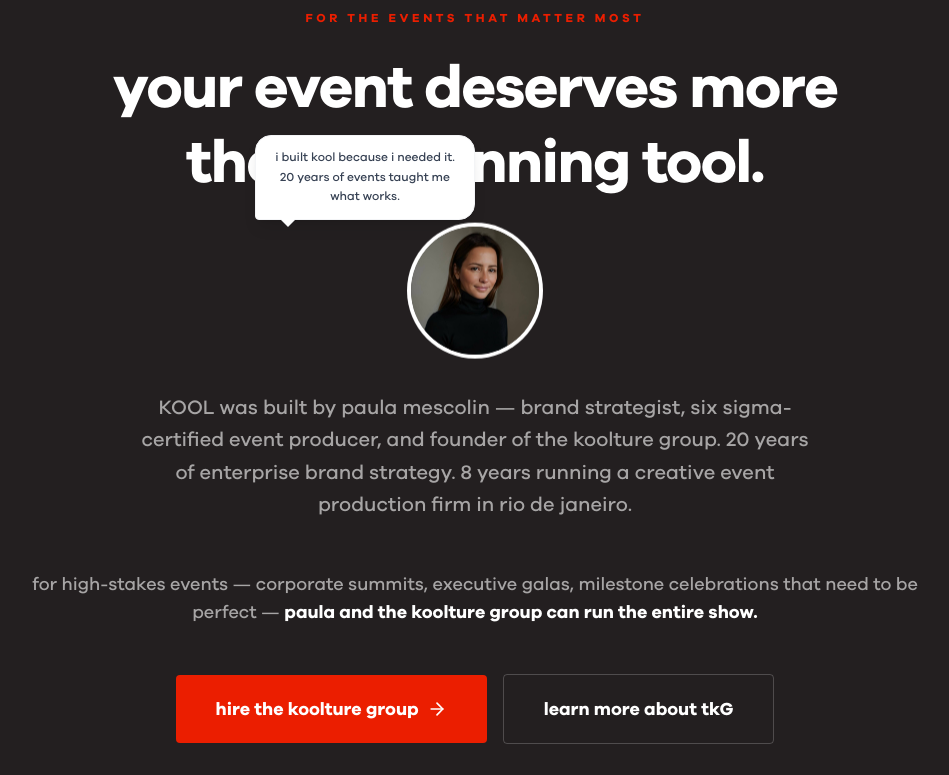
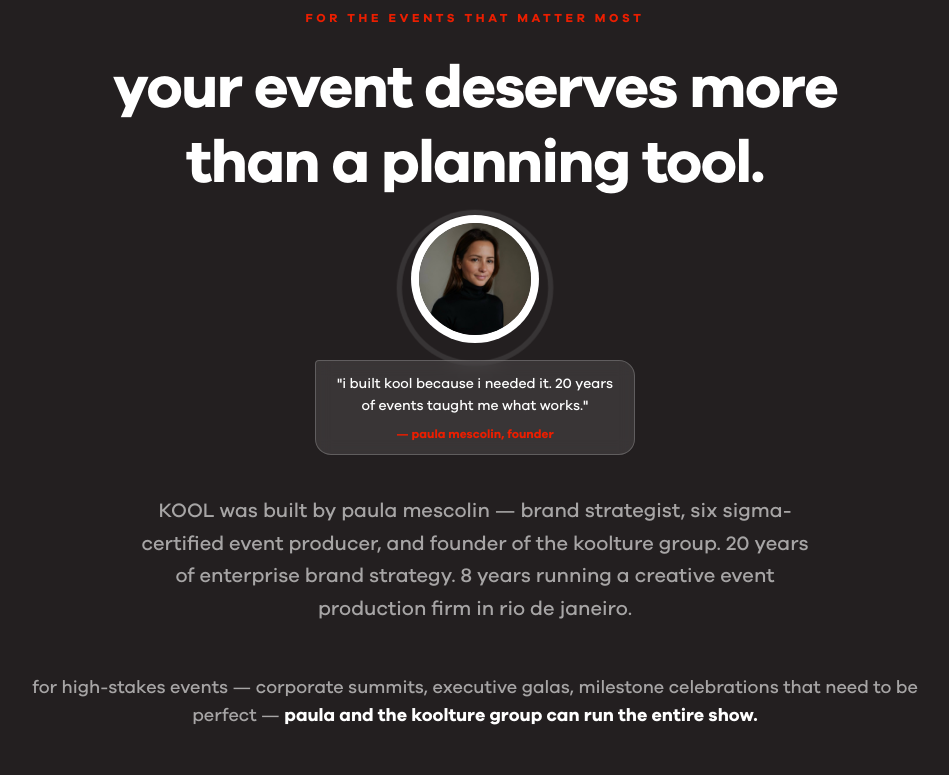
Before and after one commit to mrkoolbot/kool-app, a Next.js app: page / in a window 1280 px wide. Shown: the part 3400-4175 px from the top of the page, without its empty margins (165-1114 px from the left). Built offline with nearby package versions, Linux system fonts and the light colour scheme.

Commit message:
feat: prominent animated Paula avatar on landing — floating, pulse ring, speech bubble, CSS animations in globals

```diff
--- a/app/(dashboard)/dashboard/page.tsx
+++ b/app/(dashboard)/dashboard/page.tsx
@@ -1,5 +1,5 @@
 import { KoolLogo } from "@/components/kool-logo";
-import { RPMWelcomeCard } from "@/components/rpm-avatar";
+import { PaulaWelcomeCard } from "@/components/paula-avatar";
 import Link from "next/link";
 import { Plus, Calendar, Users, CheckSquare, ArrowRight } from "lucide-react";
 import { createClient } from "@/lib/supabase/server";
@@ -43,7 +43,7 @@ export default async function DashboardPage() {
       <main className="max-w-5xl mx-auto px-6 py-10">
         {/* Paula welcome card */}
         <div className="mb-8">
-          <RPMWelcomeCard name={firstName} />
+          <PaulaWelcomeCard name={firstName} />
         </div>
 
         {/* Welcome */}
--- a/app/globals.css
+++ b/app/globals.css
@@ -39,6 +39,19 @@ body {
   font-family: var(--font-galano), "Galano Grotesque", system-ui, sans-serif;
 }
 
+@keyframes float {
+  0%, 100% { transform: translateY(0); }
+  50% { transform: translateY(-10px); }
+}
+
+@keyframes pulseOut {
+  0% { transform: scale(1); opacity: 0.4; }
+  100% { transform: scale(1.4); opacity: 0; }
+}
+
+.animate-float { animation: float 4s ease-in-out infinite; }
+.animate-pulse-out { animation: pulseOut 2.5s ease-out infinite; }
+
 /* KOOL brand utilities */
 .bg-kool-red { background-color: #eb1e00; }
 .bg-kool-crimson { background-color: #780000; }
--- a/app/page.tsx
+++ b/app/page.tsx
@@ -226,9 +226,23 @@ export default function LandingPage() {
           <h2 className="text-4xl md:text-6xl font-black mb-8 leading-tight tracking-tight">
             your event deserves more<br />than a planning tool.
           </h2>
-          <div className="flex justify-center mb-8">
-            <PaulaAvatar size="xl" showMessage={true} message="i built kool because i needed it. 20 years of events taught me what works." />
+          {/* Paula animated avatar */}
+          <div className="flex flex-col items-center gap-4 mb-10">
+            <div className="relative">
+              <div className="w-28 h-28 rounded-full overflow-hidden ring-4 ring-kool-red ring-offset-4 ring-offset-kool-black animate-float">
+                {/* eslint-disable-next-line @next/next/no-img-element */}
+                <img src="/paula-avatar-hq.jpg" alt="Paula Mescolin" className="w-full h-full object-cover object-top" />
+              </div>
+              <div className="absolute inset-0 rounded-full ring-4 ring-kool-red opacity-30 animate-pulse-out" />
+            </div>
+            <div className="bg-white/10 backdrop-blur-sm border border-white/20 rounded-2xl rounded-tl-sm px-5 py-3 max-w-xs text-center">
+              <p className="text-white text-sm font-medium leading-relaxed">
+                "i built kool because i needed it. 20 years of events taught me what works."
+              </p>
+              <p className="text-kool-red text-xs font-bold mt-2">— paula mescolin, founder</p>
+            </div>
           </div>
+
           <p className="text-white/60 text-lg md:text-xl max-w-2xl mx-auto mb-12 leading-relaxed">
             KOOL was built by paula mescolin — brand strategist, six sigma-certified event producer,
             and founder of the koolture group. 20 years of enterprise brand strategy.
```
